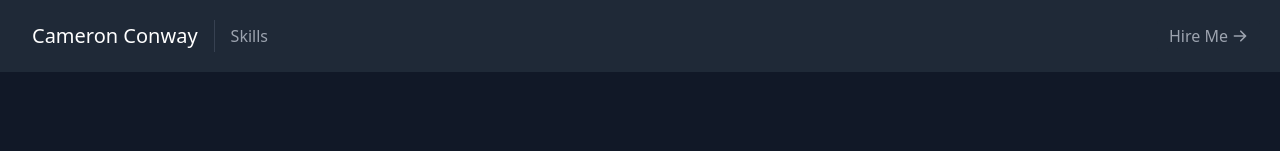
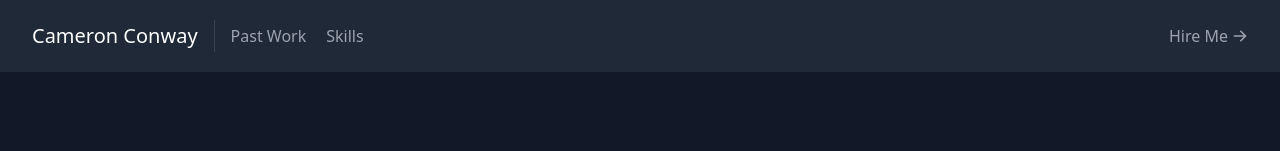
Before and after one commit to cconway1-stevens/react-tailwindcss-portfolio-master, a React (Create React App) app: page / in a window 1280 px wide. Shown: the top 151 px of the page. Built offline with nearby package versions, Linux system fonts and the light colour scheme.

Commit message:
nav added

```diff
--- a/src/components/Navbar.js
+++ b/src/components/Navbar.js
@@ -11,9 +11,9 @@ export default function Navbar() {
           </a>
         </a>
         <nav className="md:mr-auto md:ml-4 md:py-1 md:pl-4 md:border-l md:border-gray-700	flex flex-wrap items-center text-base justify-center">
-          {/* <a href="#projects" className="mr-5 hover:text-white">
+          <a href="#projects" className="mr-5 hover:text-white">
             Past Work
-          </a> */}
+          </a>
           <a href="#skills" className="mr-5 hover:text-white">
             Skills
           </a>
```
